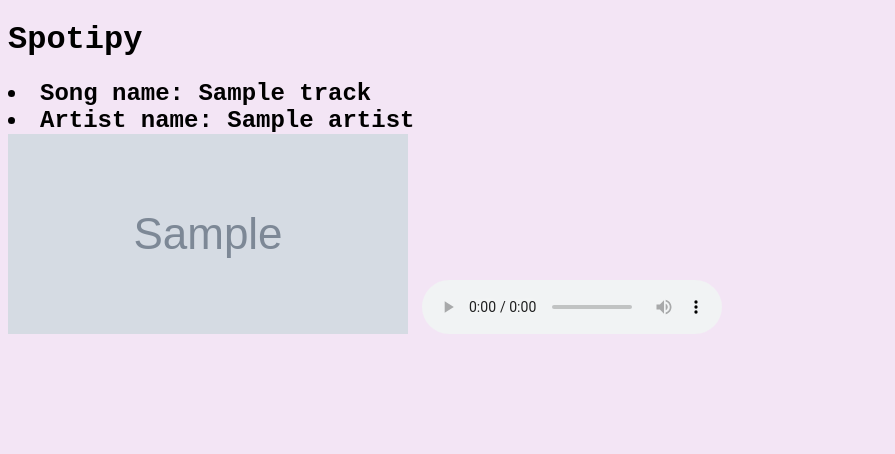
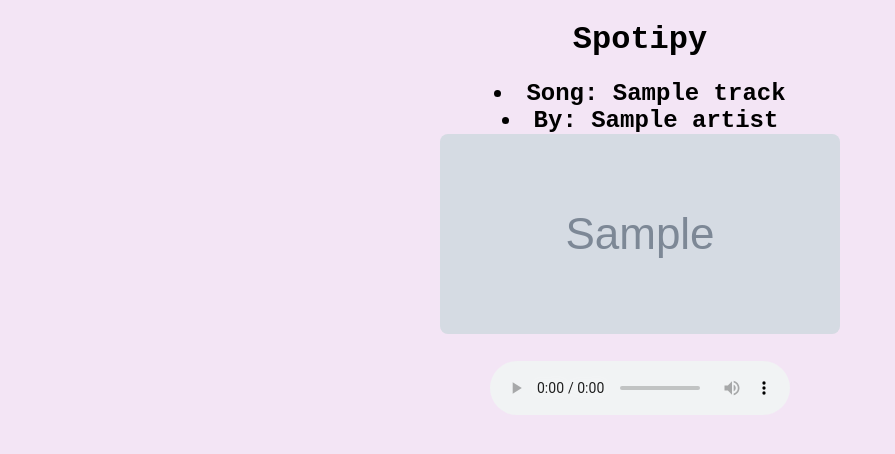
Before and after one commit to NJIT-CS490-SP21/project1-cyp5, a Flask app: page / in a window 1280 px wide. Shown: the top 454 px of the page, without its empty margins (0-895 px from the left). Run offline with Flask 2, Linux system fonts and the light colour scheme; grey boxes marked "Sample" are stand-in pictures; a database or web service that is not in the repository returns one stand-in record (values such as "Sample title"); data that the repository does not hold is empty.

Commit message:
Updated the css file and html file for basic preview. Also added a for loop in music.py file to fetch out all artist included in song.

```diff
--- a/music.py
+++ b/music.py
@@ -33,13 +33,24 @@
     response = requests.get(random.choice(Random_artist), headers=headers)
     data = response.json()
 
-    arr = []
+    rtn_array = []
 
     for i in (data['tracks']):
         song_name = i['name']
-        song_artist = i['album']['artists'][0]['name']
         song_link = i['preview_url']
         song_image = i['album']['images'][0]['url']
+        artist_array = []
+        for j in range(len(i['album']['artists'])):
+            artist_array.append(i['album']['artists'][j]['name'])
+        song_artist = str(artist_array)[1:-1].replace("'", "")
         array = [song_name,song_artist,song_link,song_image]
-        arr.append(array)
-    return random.choice(arr)
+        rtn_array.append(array)
+    return random.choice(rtn_array)
+
+'''
+response = requests.get(test, headers=headers)
+data = response.json()
+for i in (data['tracks']):
+    for e in range(len(i['album']['artists'])):
+        print(i['album']['artists'][e]['name'])
+'''
--- a/static/style.css
+++ b/static/style.css
@@ -1,4 +1,11 @@
 body {
     background-color: #f3e5f5;
     font-family: 'Courier New', monospace;
+    text-align: center;
 }
+span{
+  color: blue;
+}
+img {
+  border-radius: 8px;
+}
--- a/templates/index.html
+++ b/templates/index.html
@@ -8,16 +8,15 @@
 <body>
     <h1>Spotipy</h1>
     <h2><div class='container'>
-            <li> Song name: {{music[0]}}</li>
-            <li> Artist name: {{music[1]}}</li>
+            <li> Song: {{music[0]}}</li>
+            <li> By: {{music[1]}}</li>
             <img src={{music[3]}} width="400" height="200">
+            </h2>
+            <h3>
             <audio controls>
-                <source src={{music[2]}} type="audio/ogg">
+               <source src={{music[2]}} type="audio/ogg">
             </audio>
-            <!--<p><a href={{music[3]}}>Click to play song!</a></p>-->
-
-
-    </h2></div>
+    </h3></div>
 
 </body>
 
```
